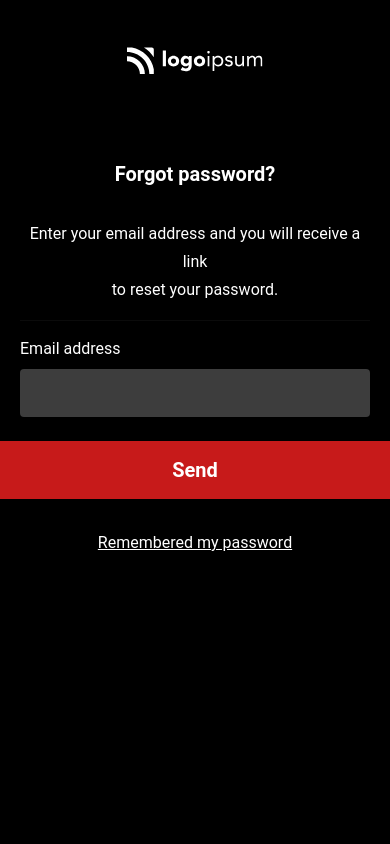
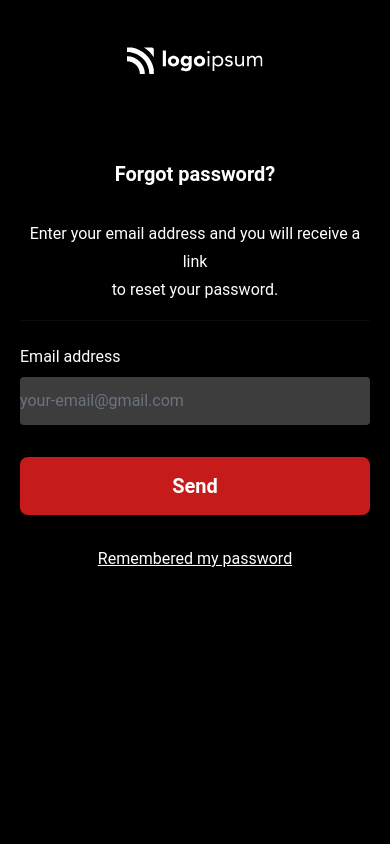
Before and after one commit to AtienoObwanda/HeartStrings-Entertainment, a React (Vite) app: page /forgot-password in a window 390 px wide. Shown: the top 844 px of the page. Built offline with nearby package versions, Linux system fonts and the light colour scheme; a web font is replaced by a local one.

Commit message:
forgot password page made responsive

```diff
--- a/src/Pages/Users/Auth/ForgotPassword.jsx
+++ b/src/Pages/Users/Auth/ForgotPassword.jsx
@@ -12,7 +12,7 @@ const ForgotPassword = () => {
     <>
       <div className="bg-black_900 flex flex-col font-roboto sm:gap-10 md:gap-10 gap-24 items-center justify-start mx-auto pb-[429px] w-full">
         <SignupColumnlogotwo className="flex flex-col items-center justify-start p-8 sm:px-5 w-full" />
-        <div className="flex flex-col gap-8 items-center justify-start md:px-5 self-stretch w-auto sm:w-full">
+        <div className="flex flex-col gap-8 items-center justify-start md:px-5 md:pb-[350px] self-stretch w-auto sm:w-full">
           <a
             href="javascript:"
             className="font-bold text-2xl md:text-[22px] text-left text-white_A700 sm:text-xl w-auto"
@@ -35,8 +35,8 @@ const ForgotPassword = () => {
             <div className="flex flex-col items-center justify-center self-stretch w-auto sm:w-full">
               <div className="flex flex-col gap-6 items-center justify-center self-stretch w-auto sm:w-full">
                 <div className="flex flex-col items-start justify-start self-stretch w-auto sm:w-full">
-                  <div className="flex flex-col gap-2 items-start justify-start self-stretch w-auto sm:w-full">
-                    <Text
+                  <div className="flex flex-col gap-2 items-start justify-start self-stretch w-[430px] sm:w-full mt-2 mx-auto">
+                     <Text
                       className="font-normal not-italic text-left text-white_A700 w-auto"
                       variant="body4"
                     >
@@ -45,15 +45,18 @@ const ForgotPassword = () => {
                     <Input
                       wrapClassName="flex h-12 w-full"
                       className="p-0 w-full"
-                      name="rectangleNine"
-                      placeholder=""
+                      // value={email} onChange={(e) => setEmail(e.target.value)}
+                      type="email"
+                      name="email"
+                      placeholder="your-email@gmail.com"
                       shape="RoundedBorder4"
                       variant="FillGray800"
                     ></Input>
                   </div>
                 </div>
                 <Button
-                  className="cursor-pointer font-bold text-center text-white_A700 text-xl w-[430px]"
+                  className="cursor-pointer font-bold text-center text-white_A700 text-xl w-[430px] sm:w-full mt-2"
+                  // className="cursor-pointer font-bold text-center text-white_A700 text-xl w-[430px]"
                   shape="RoundedBorder8"
                   size="lg"
                   variant="FillRed900"
--- a/src/Pages/Users/Auth/Login.jsx
+++ b/src/Pages/Users/Auth/Login.jsx
@@ -69,7 +69,7 @@ const Login = () => {
                         value={email} onChange={(e) => setEmail(e.target.value)}
                         type="email"
                         name="email"
-                        placeholder="youremail@gmail.com"
+                        placeholder="your-email@gmail.com"
                         shape="RoundedBorder4"
                         variant="FillGray800"
                       ></Input>
```
